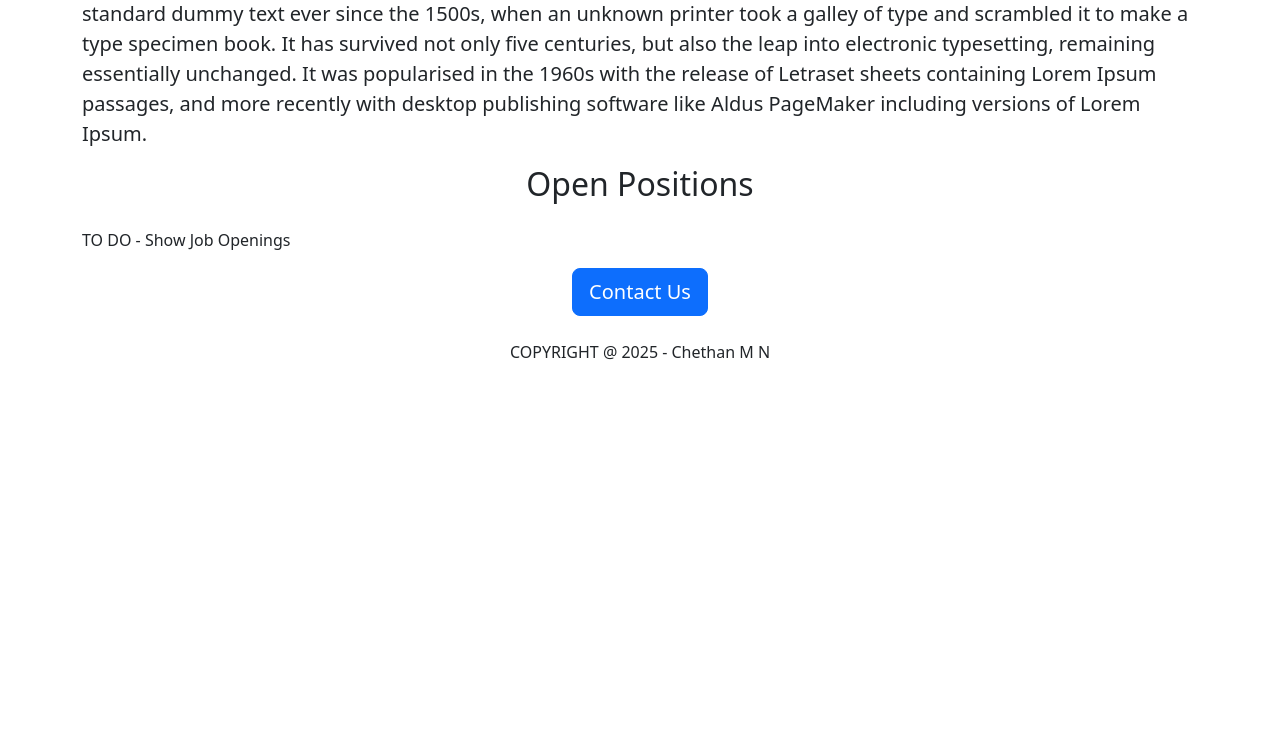
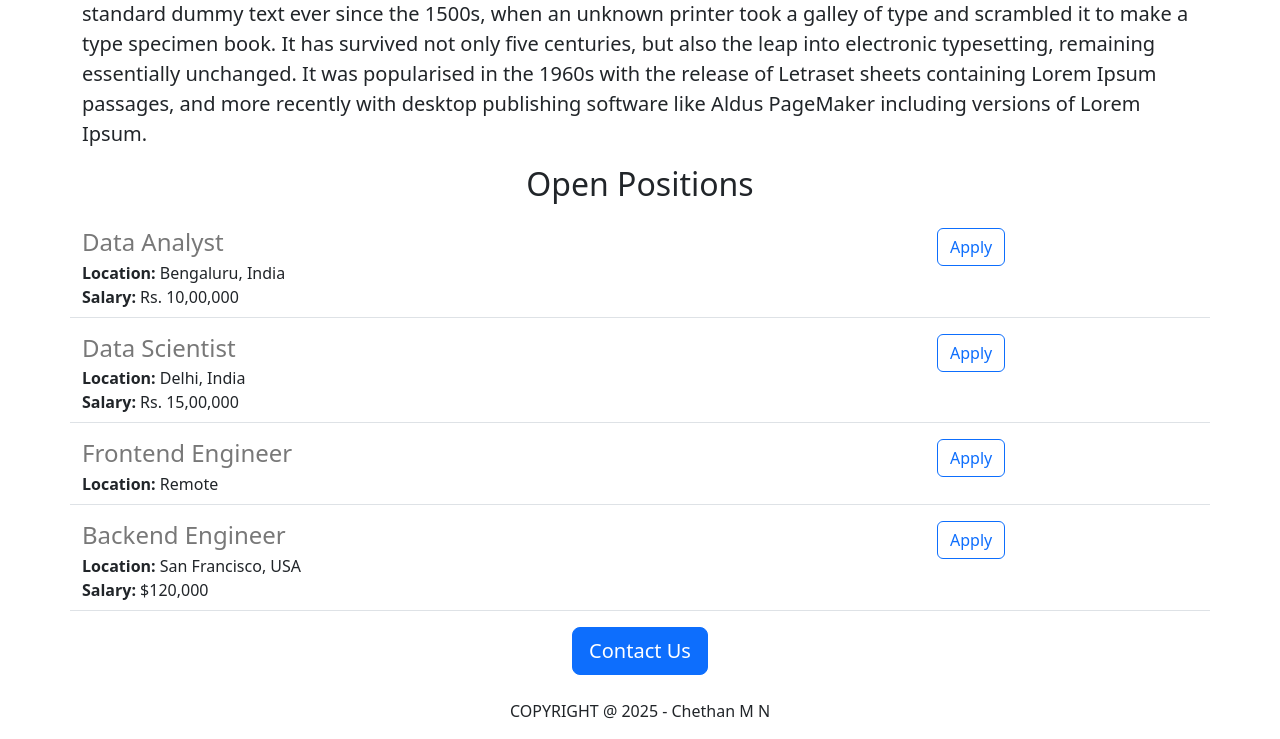
Before and after one commit to 7Chethan007/chethan-careers-website-v2, a Flask app: page / in a window 1280 px wide. Shown: the part 541-1280 px from the top of the page. Before the commit the page ends 901 px from the top, so only its background shows below. Run offline with Flask 3, Linux system fonts and the light colour scheme.

Commit message:
Added Dynamic Data using Templates

```diff
--- a/app.py
+++ b/app.py
@@ -1,12 +1,44 @@
-from flask import Flask, render_template
+from flask import Flask, jsonify, render_template, jsonify, request
 
 app = Flask(__name__)
+
+JOBS = [
+    {
+        'id': 1,
+        'title': 'Data Analyst',
+        'location': 'Bengaluru, India',
+        'salary': 'Rs. 10,00,000'
+    },
+    {
+        'id': 2,
+        'title': 'Data Scientist',
+        'location': 'Delhi, India',
+        'salary': 'Rs. 15,00,000'
+    },
+    {
+        'id': 3,
+        'title': 'Frontend Engineer',
+        'location': 'Remote',
+        # 'salary': 'Rs. 12,00,000'
+    },
+    {
+        'id': 4,
+        'title': 'Backend Engineer',
+        'location': 'San Francisco, USA',
+        'salary': '$120,000'
+    }
+]
 
 
 @app.route("/")
 def hello():
-  return render_template('home.html')
+    return render_template('home.html', jobs=JOBS, company_name='Chethan')
+
+
+@app.route("/api/jobs")
+def list_jobs():
+    return jsonify(JOBS)
 
 
 if __name__ == "__main__":
-  app.run(host="127.0.0.1", debug=True)
+    app.run(host="127.0.0.1", debug=True)
--- a/templates/home.html
+++ b/templates/home.html
@@ -19,7 +19,9 @@
 
 <body>
   <div class="container">
-    <h1 class="text-center mt-2 mb-4">Chethan Careers</h1>
+    <h1 class="text-center mt-2 mb-4">
+      {{company_name}} Careers
+    </h1>
     <img class="img-fluid" id="banner"
       src="https://33ac26e8-1986-4e3f-b054-d43a5114ff15-00-3ecwvi9t2tn51.kirk.replit.dev/static/banner.jpg">
     <h2 class="text-center mt-2 mb-4">About Chethan</h2>
@@ -32,13 +34,24 @@
       of
       Lorem Ipsum.
     </p>
+
+
     <h2 class="text-center mt-2 mb-4">Open Positions</h2>
-    <p>TO DO - Show Job Openings</p>
-    <div class="text-center">
-      <button class="btn btn-primary btn-lg">Contact Us</button>
-      <p class="mt-4">COPYRIGHT @ 2025 - Chethan M N</p>
+    <div>
+      <!-- Templating Syntax it's not HTML or CSS -->
+      <!-- It's a way to inster dynamic data to HTML or CSS -->
+      {% for job in jobs %}
+        {% include 'jobitem.html' %}
+      {% endfor %}
     </div>
-  </div>
+
+
+
+    <div class=" text-center">
+          <button class="btn btn-primary btn-lg">Contact Us</button>
+          <p class="mt-4">COPYRIGHT @ 2025 - Chethan M N</p>
+      </div>
+    </div>
 </body>
 
 </html>
--- /dev/null
+++ b/templates/jobitem.html
@@ -0,0 +1,19 @@
+<div class="border-bottom row" style="margin-bottom: 16px; padding-bottom: 8px;">
+  <div class="col-9">
+    <h4 style="color:rgb(120,120,120); margin-bottom: 4px;">
+      {{job['title']}}
+    </h4>
+    <div>
+      <b>Location:</b> {{job['location']}}
+    </div>
+    <!-- If for a certain role salary is not mentioned -> handeling it using if in template -->
+    {% if 'salary' in job %}
+    <div>
+      <b>Salary:</b> {{job['salary']}}
+    </div>
+    {% endif %}
+  </div>
+  <div class="col-3">
+  <button type="button" class="btn btn-outline-primary">Apply</button>
+  </div>
+</div>
```
